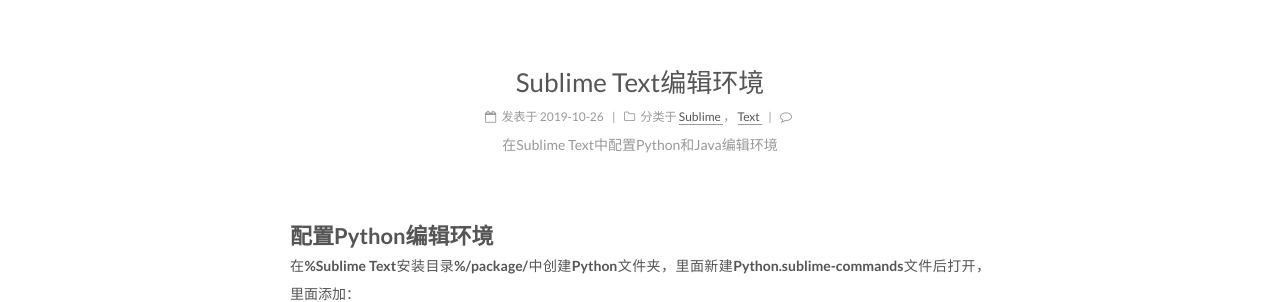
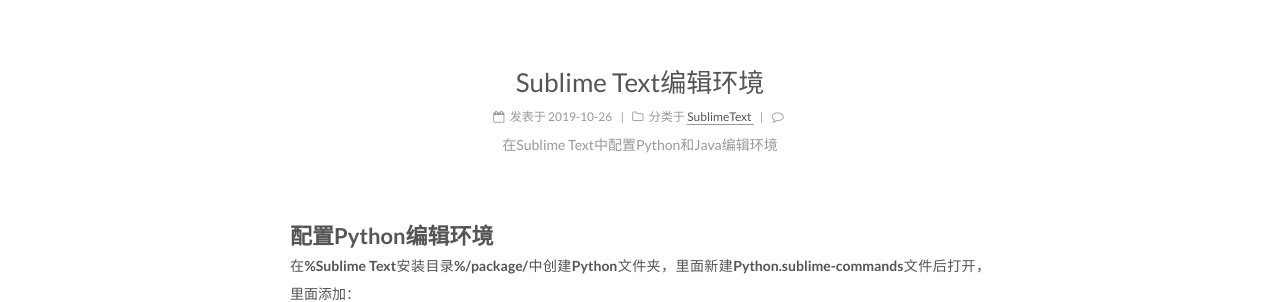
Before and after one commit to MobbaI/mobbai.github.io, a Jekyll site: the page built from _posts/2019-10-26-sublime_setting.md, in a window 1280 px wide. Shown: the part 314-616 px from the top of the page. Built offline with Jekyll 4.4.1, drawn with Linux system fonts in a browser that asks for light colours; comment, search, counter and statistics services are not loaded.

Commit message:
sublime_setting

```diff
--- a/_posts/2019-10-26-sublime_setting.md
+++ b/_posts/2019-10-26-sublime_setting.md
@@ -1,7 +1,7 @@
 ---
 title: Sublime Text编辑环境
 layout: post
-categories: Sublime Text
+categories: SublimeText
 description: <center>在Sublime Text中配置Python和Java编辑环境</center>
 ---
 
```
